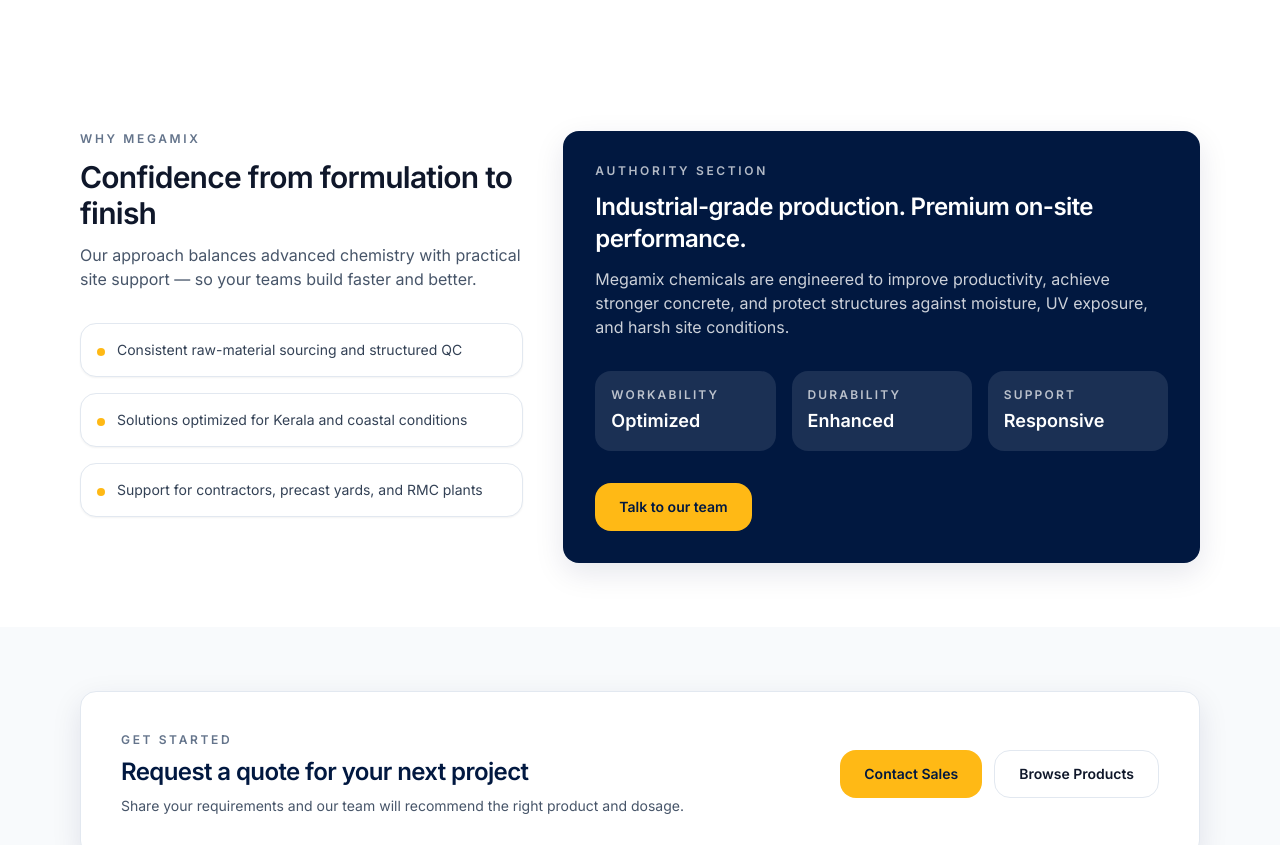
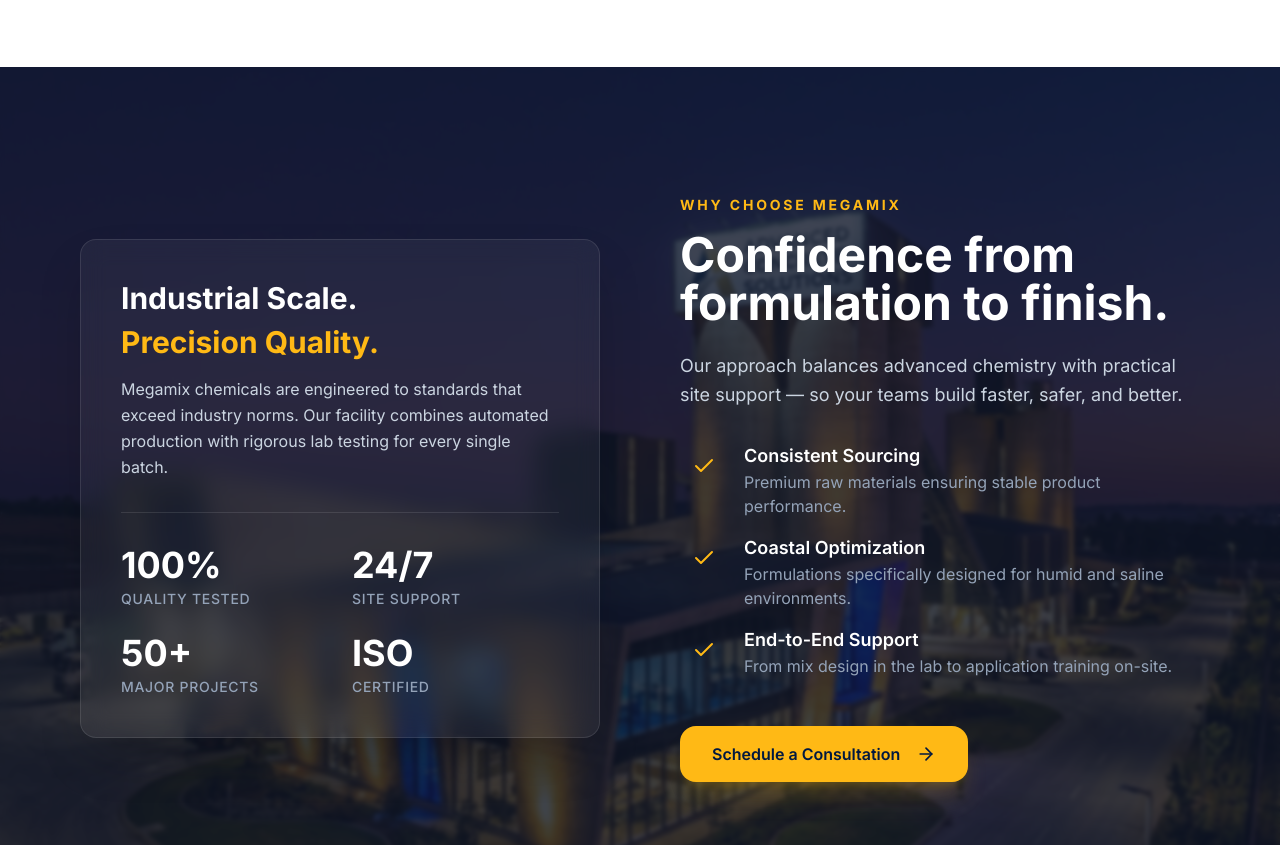
Before and after one commit to pvsameerpvs/megamix-chemicals, a Next.js app: page / in a window 1280 px wide. Shown: the part 2440-3285 px from the top of the page. Built offline with nearby package versions, Linux system fonts and the light colour scheme.

Commit message:
fix:section

```diff
--- a/components/home/WhyUsSection.tsx
+++ b/components/home/WhyUsSection.tsx
@@ -1,64 +1,95 @@
 import Link from "next/link";
+import Image from "next/image";
+import { Check, ArrowRight } from "lucide-react";
 
 import { Button } from "@/components/ui/button";
-import { SectionHeading } from "@/components/SectionHeading";
 
 export function WhyUsSection() {
   return (
-    <section className="py-16">
-      <div className="container">
-        <div className="grid gap-10 lg:grid-cols-12">
-          <div className="lg:col-span-5">
-            <SectionHeading
-              eyebrow="Why Megamix"
-              title="Confidence from formulation to finish"
-              description="Our approach balances advanced chemistry with practical site support — so your teams build faster and better."
-            />
-            <div className="mt-8 space-y-4">
+    <section className="relative w-full overflow-hidden py-24 lg:py-32">
+       {/* Background Image */}
+       <div className="absolute inset-0 z-0">
+          <Image
+            src="/images/why_us_bg_1768724879676.png"
+            alt="Megamix Manufacturing Facility"
+            fill
+            className="object-cover"
+          />
+          <div className="absolute inset-0 bg-slate-900/80 backdrop-blur-[2px]" />
+       </div>
+
+      <div className="container relative z-10">
+        <div className="grid gap-12 lg:grid-cols-2 lg:items-center lg:gap-20">
+          {/* Left Column: Stats & Authority */}
+           <div className="order-2 lg:order-1">
+             <div className="rounded-2xl border border-white/10 bg-white/5 p-8 shadow-2xl backdrop-blur-md lg:p-10">
+                <div className="mb-8 border-b border-white/10 pb-8">
+                   <h3 className="text-3xl font-bold text-white mb-2">Industrial Scale.</h3>
+                   <h3 className="text-3xl font-bold text-[color:var(--brand-yellow)]">Precision Quality.</h3>
+                   <p className="mt-4 text-slate-300 leading-relaxed">
+                     Megamix chemicals are engineered to standards that exceed industry norms. Our facility combines automated production with rigorous lab testing for every single batch.
+                   </p>
+                </div>
+
+                <div className="grid grid-cols-2 gap-6">
+                   <div>
+                      <p className="text-4xl font-bold text-white">100%</p>
+                      <p className="text-sm font-medium text-slate-400 mt-1 uppercase tracking-wider">Quality Tested</p>
+                   </div>
+                   <div>
+                      <p className="text-4xl font-bold text-white">24/7</p>
+                      <p className="text-sm font-medium text-slate-400 mt-1 uppercase tracking-wider">Site Support</p>
+                   </div>
+                   <div>
+                      <p className="text-4xl font-bold text-white">50+</p>
+                      <p className="text-sm font-medium text-slate-400 mt-1 uppercase tracking-wider">Major Projects</p>
+                   </div>
+                   <div>
+                      <p className="text-4xl font-bold text-white">ISO</p>
+                      <p className="text-sm font-medium text-slate-400 mt-1 uppercase tracking-wider">Certified</p>
+                   </div>
+                </div>
+             </div>
+           </div>
+
+          {/* Right Column: Content & Features */}
+          <div className="order-1 lg:order-2 space-y-8">
+            <div>
+              <p className="text-sm font-bold uppercase tracking-[0.2em] text-[color:var(--brand-yellow)]">
+                Why Choose Megamix
+              </p>
+              <h2 className="mt-4 text-4xl font-bold text-white sm:text-5xl leading-tight">
+                Confidence from <br /> formulation to finish.
+              </h2>
+              <p className="mt-6 text-lg text-slate-300 leading-relaxed max-w-lg">
+                Our approach balances advanced chemistry with practical site support — so your teams build faster, safer, and better.
+              </p>
+            </div>
+
+            <div className="space-y-4">
               {[
-                "Consistent raw-material sourcing and structured QC",
-                "Solutions optimized for Kerala and coastal conditions",
-                "Support for contractors, precast yards, and RMC plants"
-              ].map((item) => (
-                <div key={item} className="flex gap-3 rounded-xl border border-slate-200 bg-white p-4 shadow-sm">
-                  <span className="mt-2 h-2 w-2 rounded-full bg-[color:var(--brand-yellow)]" aria-hidden />
-                  <p className="text-sm text-slate-700">{item}</p>
+                { title: "Consistent Sourcing", desc: "Premium raw materials ensuring stable product performance." },
+                { title: "Coastal Optimization", desc: "Formulations specifically designed for humid and saline environments." },
+                { title: "End-to-End Support", desc: "From mix design in the lab to application training on-site." }
+              ].map((item, idx) => (
+                <div key={idx} className="flex gap-4">
+                  <div className="flex h-12 w-12 shrink-0 items-center justify-center rounded-full bg-[color:var(--brand-yellow)]/10">
+                    <Check className="h-6 w-6 text-[color:var(--brand-yellow)]" />
+                  </div>
+                  <div>
+                    <h4 className="text-lg font-semibold text-white">{item.title}</h4>
+                    <p className="text-slate-400">{item.desc}</p>
+                  </div>
                 </div>
               ))}
             </div>
-          </div>
 
-          <div className="lg:col-span-7">
-            <div className="rounded-xl bg-[color:var(--brand-navy)] p-8 text-white shadow-card">
-              <p className="text-xs font-semibold tracking-[0.22em] uppercase text-white/70">
-                Authority section
-              </p>
-              <h3 className="mt-3 text-2xl font-semibold tracking-tight">
-                Industrial-grade production. Premium on-site performance.
-              </h3>
-              <p className="mt-3 text-white/80">
-                Megamix chemicals are engineered to improve productivity, achieve stronger concrete, and protect structures
-                against moisture, UV exposure, and harsh site conditions.
-              </p>
-              <div className="mt-8 grid gap-4 sm:grid-cols-3">
-                {[
-                  { label: "Workability", value: "Optimized" },
-                  { label: "Durability", value: "Enhanced" },
-                  { label: "Support", value: "Responsive" }
-                ].map((i) => (
-                  <div key={i.label} className="rounded-xl bg-white/10 p-4">
-                    <p className="text-xs font-semibold tracking-[0.18em] uppercase text-white/70">
-                      {i.label}
-                    </p>
-                    <p className="mt-1 text-lg font-semibold">{i.value}</p>
-                  </div>
-                ))}
-              </div>
-              <div className="mt-8">
-                <Button asChild variant="cta" size="lg">
-                  <Link href="/contact">Talk to our team</Link>
-                </Button>
-              </div>
+            <div className="pt-4">
+              <Button asChild variant="cta" size="lg" className="h-14 px-8 text-base shadow-xl shadow-yellow-500/20">
+                <Link href="/contact">
+                  Schedule a Consultation <ArrowRight className="ml-2 h-5 w-5" />
+                </Link>
+              </Button>
             </div>
           </div>
         </div>
```
Also changed, not shown: public/images/why_us_bg_1768724879676.png (added).
